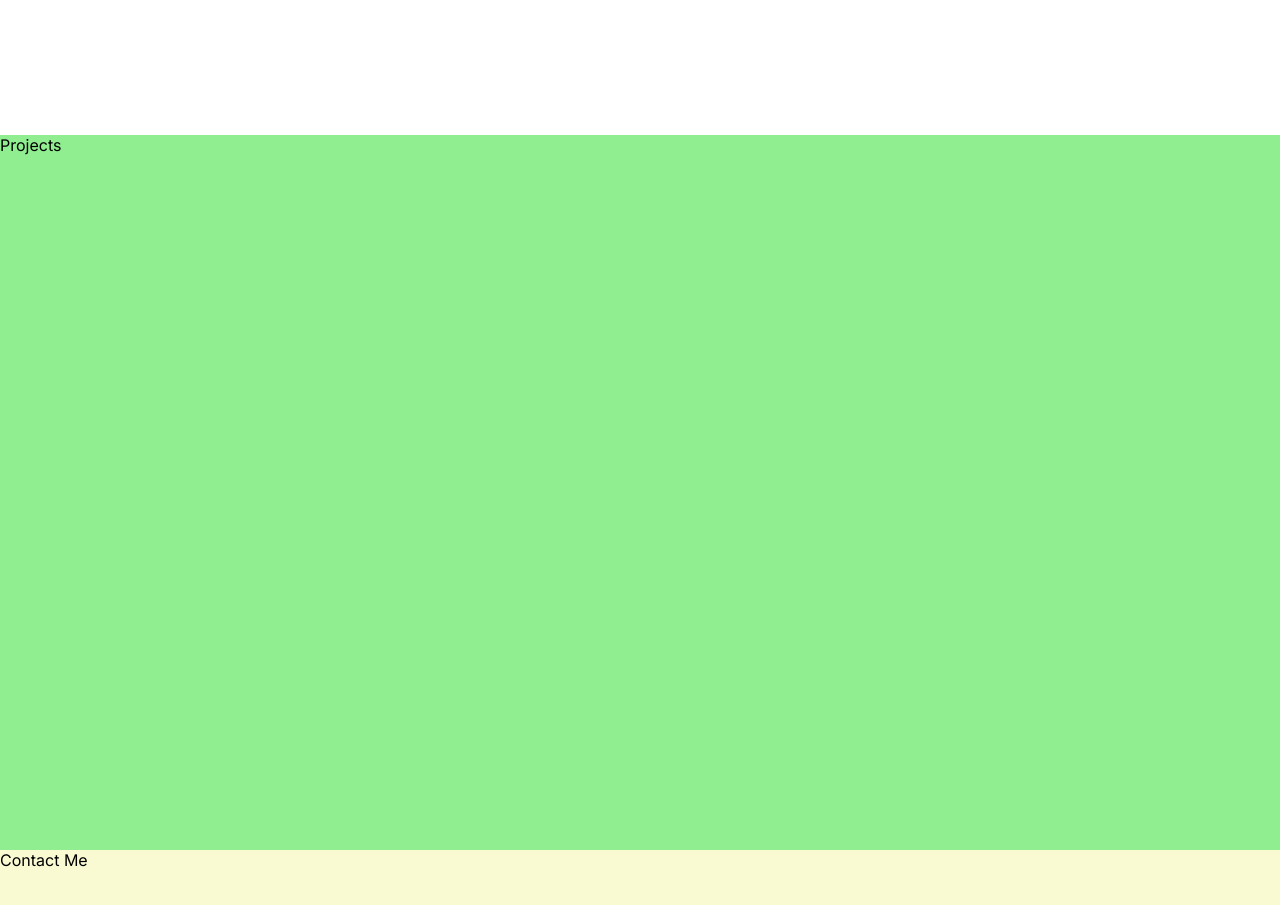
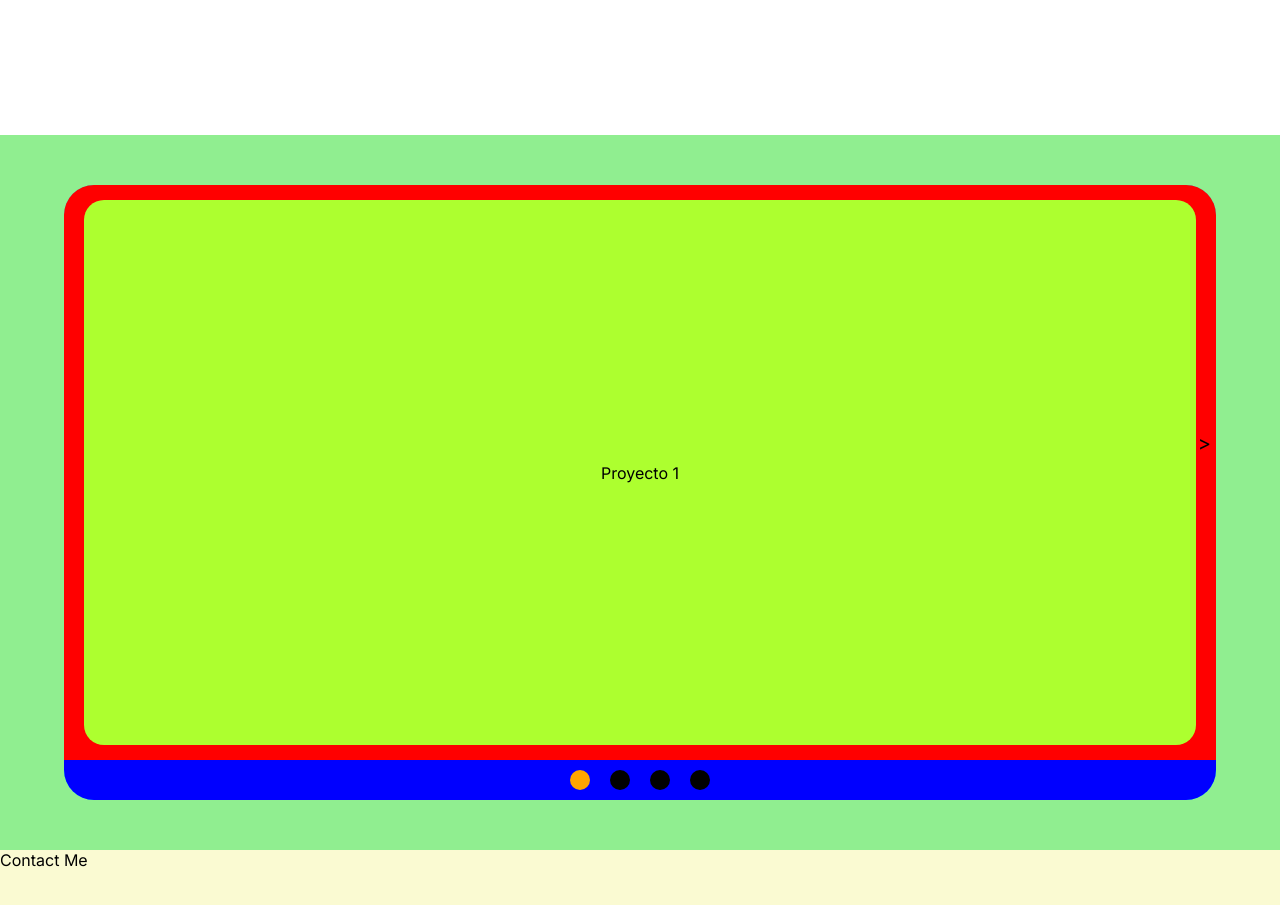
Before and after one commit to facuaragon/portfolio, a Next.js app: page / in a window 1280 px wide. Shown: the part 1380-2285 px from the top of the page. Built offline with nearby package versions, Linux system fonts and the light colour scheme.

Commit message:
carrousel skeleton added

```diff
--- a/app/page.js
+++ b/app/page.js
@@ -2,6 +2,7 @@ import Image from "next/image";
 import styles from "./page.module.css";
 import Navbar from "@/components/Navbar";
 import About from "@/components/About";
+import Projects from "@/components/Projects";
 
 export default function Home() {
   return (
@@ -13,7 +14,7 @@ export default function Home() {
         <About />
       </section>
       <section id="section2" className={styles.section2}>
-        Projects
+        <Projects />
       </section>
       <section id="section3" className={styles.section3}>
         Contact Me
--- /dev/null
+++ b/components/Projects/index.js
@@ -0,0 +1,78 @@
+"use client";
+import { useState } from "react";
+import styles from "./projects.module.css";
+
+export default function Projects() {
+  const projects = ["1", "2", "3", "4"];
+  const [active, setActive] = useState(0);
+  const [transformX, setTransformX] = useState(0);
+  const sliderWidth = `${projects.length * 100}%`;
+  const projectWidth = `${100 / projects.length}%`;
+  const handleSlide = (e) => {
+    setActive(e.target.id);
+    setTransformX(Number(e.target.id) * -(100 / projects.length));
+  };
+  const handleArrowSlide = (e) => {
+    if (e.target.id === "arrowLeft" && active > 0) {
+      const movement = active - 1;
+      setActive(active - 1);
+      setTransformX(movement * -(100 / projects.length));
+    }
+    if (e.target.id === "arrowRight" && active < projects.length - 1) {
+      const movement = active + 1;
+      setActive(active + 1);
+      setTransformX(movement * -(100 / projects.length));
+    }
+  };
+  return (
+    <>
+      <div className={styles.carrousel}>
+        <div
+          id="arrowLeft"
+          onClick={handleArrowSlide}
+          className={`${styles.arrow} ${styles.left} ${
+            active === 0 ? styles.disabled : ""
+          }`}
+        >
+          &#60;
+        </div>
+        <div
+          className={styles.sliderContainer}
+          style={{
+            width: sliderWidth,
+            transform: `translateX(${transformX}%)`,
+          }}
+        >
+          {projects.map((project, i) => (
+            <div
+              key={i}
+              className={styles.project}
+              style={{ width: projectWidth }}
+            >{`Proyecto ${project}`}</div>
+          ))}
+        </div>
+
+        <ul className={styles.points}>
+          {projects.map((project, i) => (
+            <li
+              id={i}
+              key={i}
+              onClick={handleSlide}
+              className={`${styles.point} ${i == active ? styles.active : ""}`}
+            ></li>
+          ))}
+        </ul>
+        <div
+          id="arrowRight"
+          onClick={handleArrowSlide}
+          onKeyDown={handleArrowSlide}
+          className={`${styles.arrow} ${styles.right} ${
+            active == projects.length - 1 ? styles.disabled : ""
+          }`}
+        >
+          &#62;
+        </div>
+      </div>
+    </>
+  );
+}
--- /dev/null
+++ b/components/Projects/projects.module.css
@@ -0,0 +1,75 @@
+.carrousel{
+    background-color: aqua;
+    width: 90%;
+    max-width: 120em;
+    min-height: calc(100vh - 85px - 100px );
+    border-radius: 30px;
+    margin: 50px auto;
+    overflow: hidden;
+    position: relative;
+
+}
+
+.carrousel .sliderContainer{
+    background-color: red;
+    /* width: from index.js */
+    display: flex;
+    justify-content: center;
+    align-items: center;
+    height: calc(100vh - 85px - 100px - 40px);
+    transition: transform 0.5s ease;
+}
+
+.carrousel .project{
+    /* width: from index.js */
+    background-color: greenyellow;
+    border-radius: 20px;
+    height: calc(100vh - 85px - 100px - 40px - 30px);
+    margin: 20px;
+    display: flex;
+    align-items: center;
+    justify-content: center;
+}
+
+.carrousel .points{
+    width: 100%;
+    list-style: none;
+    background-color: blue;
+    display: flex;
+    justify-content: center;
+    align-items: center;
+}
+
+.carrousel .point{
+    width: 20px;
+    height: 20px;
+    background-color: black;
+    border-radius: 999px;
+    margin: 10px;
+    cursor: pointer;
+}
+
+.carrousel .points .active{
+    background-color: orange;
+}
+
+
+.carrousel .arrow{
+    font-size: 20px;
+    position: absolute;
+    z-index: 1;
+   cursor: pointer;
+}
+.carrousel .left{
+    left: 5px;
+    top: 40%;
+    z-index: 1;
+}
+.carrousel .right{
+    right: 5px;
+    top: 40%;
+}
+
+.carrousel .disabled{
+    color:transparent;
+}
```
